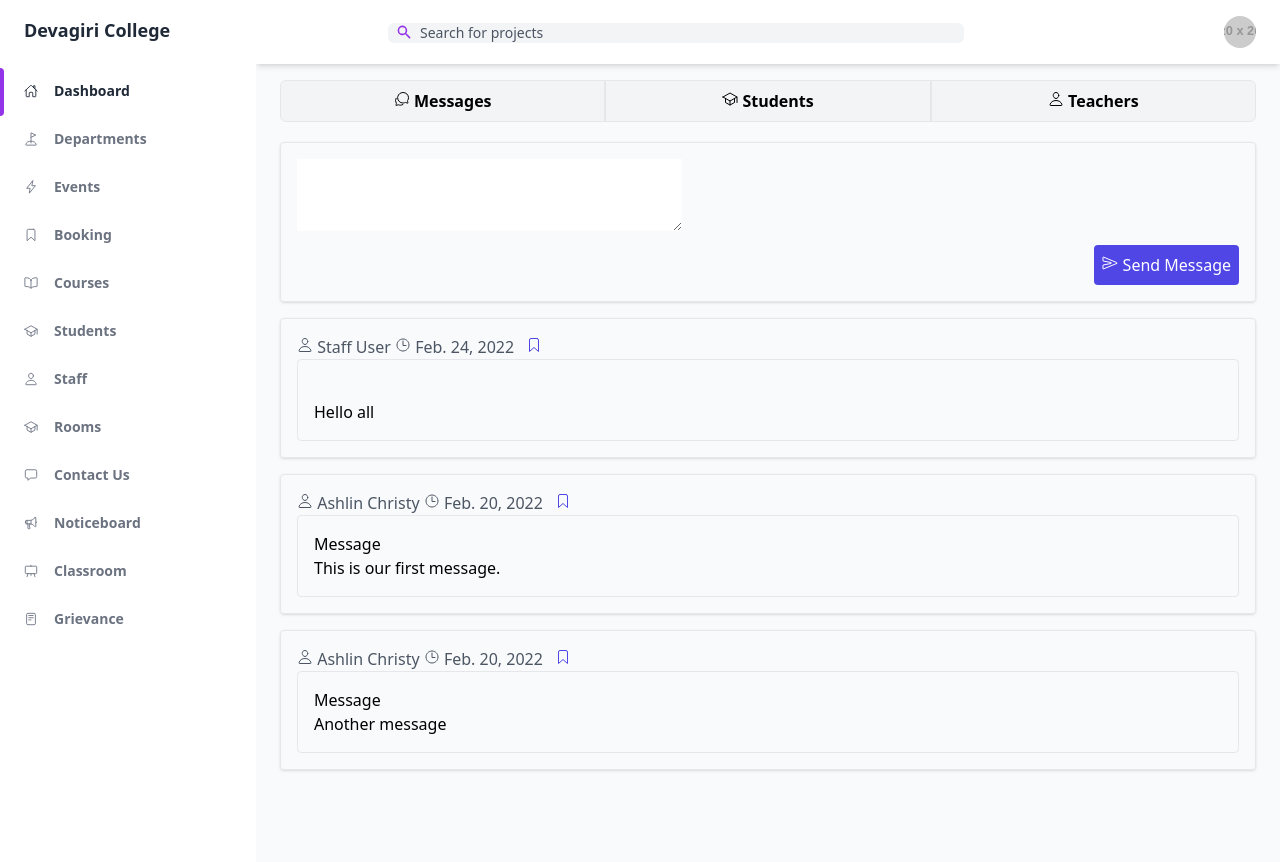
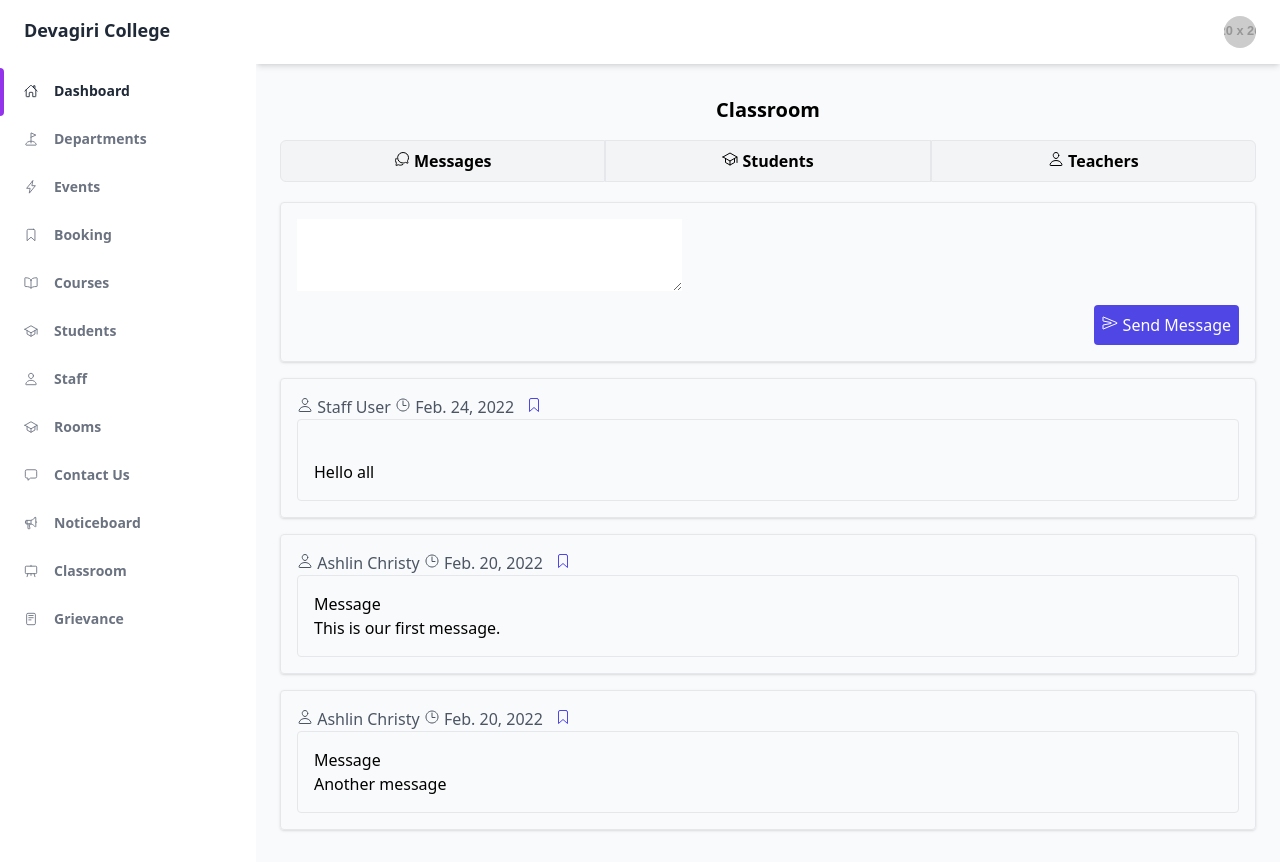
Before and after one commit to mishelshaji/devgree, a Django app: page /classroom/1 in a window 1280 px wide. Run offline with Django 3.2, Linux system fonts and the light colour scheme; a user stored in the database is signed in; data comes from the database, SQL or seed files in the repository; both versions use the stored data as it was after the commit; grey boxes labelled with a size stand in for pictures from a placeholder-image service; parts of the project's set-up code (start-up, migrations or seed data) failed here and were passed over; some libraries are stand-ins or nearby versions.

Commit message:
Completed classroom section

```diff
--- a/devgree/administrator/templates/administrator/classroom/list.html
+++ b/devgree/administrator/templates/administrator/classroom/list.html
@@ -1,11 +1,15 @@
 {% extends 'master.html' %}
 
 {% block content %}
+
+{% if user.admin %}
 <div class="flex">
     <a href="{% url 'classroom_create' %}" class="ml-auto bg-indigo-600 p-2 rounded text-white">
         + New Classroom
     </a>
 </div>
+{% endif %}
+
 <h1 class="font-bold text-2xl">Classrooms</h1>
 <hr />
 <div class="container mt-4">
--- a/devgree/administrator/templates/administrator/shared/left_sidebar.html
+++ b/devgree/administrator/templates/administrator/shared/left_sidebar.html
@@ -125,6 +125,13 @@
                     <span class="ml-4">Classroom</span>
                 </a>
             </li>
+            <li class="relative px-6 py-3">
+                <a class="inline-flex items-center w-full text-sm font-semibold transition-colors duration-150 hover:text-gray-800 dark:hover:text-gray-200"
+                    href="{% url 'noticeboard_list' %}">
+                    <ion-icon name="megaphone-outline"></ion-icon>
+                    <span class="ml-4">Noticeboard</span>
+                </a>
+            </li>
             {% else %}
             <li class="relative px-6 py-3">
                 <a class="inline-flex items-center w-full text-sm font-semibold transition-colors duration-150 hover:text-gray-800 dark:hover:text-gray-200"
--- a/devgree/administrator/templates/administrator/shared/navbar.html
+++ b/devgree/administrator/templates/administrator/shared/navbar.html
@@ -12,16 +12,16 @@
         <!-- Search input -->
         <div class="flex justify-center flex-1 lg:mr-32">
             <div class="relative w-full max-w-xl mr-6 focus-within:text-purple-500">
-                <div class="absolute inset-y-0 flex items-center pl-2">
+                <!-- <div class="absolute inset-y-0 flex items-center pl-2">
                     <svg class="w-4 h-4" aria-hidden="true" fill="currentColor" viewBox="0 0 20 20">
                         <path fill-rule="evenodd"
                             d="M8 4a4 4 0 100 8 4 4 0 000-8zM2 8a6 6 0 1110.89 3.476l4.817 4.817a1 1 0 01-1.414 1.414l-4.816-4.816A6 6 0 012 8z"
                             clip-rule="evenodd"></path>
                     </svg>
-                </div>
-                <input
+                </div> -->
+                <!-- <input
                     class="w-full pl-8 pr-2 text-sm text-gray-700 placeholder-gray-600 bg-gray-100 border-0 rounded-md dark:placeholder-gray-500 dark:focus:shadow-outline-gray dark:focus:placeholder-gray-600 dark:bg-gray-700 dark:text-gray-200 focus:placeholder-gray-500 focus:bg-white focus:border-purple-300 focus:outline-none focus:shadow-outline-purple form-input"
-                    type="text" placeholder="Search for projects" aria-label="Search" />
+                    type="text" placeholder="Search for projects" aria-label="Search" /> -->
             </div>
         </div>
         <ul class="flex items-center flex-shrink-0 space-x-6">
--- a/devgree/classroom/templates/classroom/home.html
+++ b/devgree/classroom/templates/classroom/home.html
@@ -3,30 +3,8 @@
 
 {% block content %}
 <div class="container">
-    <div class="grid grid-cols-3 rounded font-bold">
-        <div
-            class="bg-gray-100 flex justify-center py-2 border hover:bg-gray-200 transition rounded-tl-md rounded-bl-md">
-            <a href="" class="text-center">
-                <ion-icon name="chatbubbles-outline"></ion-icon>
-                Messages
-            </a>
-        </div>
-        <div class="bg-gray-100 flex justify-center py-2 border hover:bg-gray-200 transition">
-            <a href="">
-                <ion-icon name="school-outline"></ion-icon>
-                Students
-            </a>
-        </div>
-        <div
-            class="bg-gray-100 flex justify-center py-2 border hover:bg-gray-200 transition rounded-tr-md rounded-br-md">
-            <a href="">
-                <ion-icon name="person-outline"></ion-icon>
-                Teachers
-            </a>
-        </div>
-    </div>
-
-
+    <h1 class="text-center py-4 font-bold text-xl">Classroom</h1>
+    {% include 'classroom/shared/navbar.html' %}
     <div class="rounded border background-gray-100 shadow p-4 mt-5">
         <form method="post">
             {{ form.message }}
@@ -42,7 +20,6 @@
             </div>
         </form>
     </div>
-
 
     {% if object_list %}
     {% for message in object_list %}
--- /dev/null
+++ b/devgree/classroom/templates/classroom/shared/navbar.html
@@ -0,0 +1,22 @@
+<div class="grid grid-cols-3 rounded font-bold">
+    <div
+        class="bg-gray-100 flex justify-center py-2 border hover:bg-gray-200 transition rounded-tl-md rounded-bl-md">
+        <a href="{% url 'classroom_home' id=classroom.id %}" class="text-center">
+            <ion-icon name="chatbubbles-outline"></ion-icon>
+            Messages
+        </a>
+    </div>
+    <div class="bg-gray-100 flex justify-center py-2 border hover:bg-gray-200 transition">
+        <a href="{% url 'classroom_students' id=classroom.id %}">
+            <ion-icon name="school-outline"></ion-icon>
+            Students
+        </a>
+    </div>
+    <div
+        class="bg-gray-100 flex justify-center py-2 border hover:bg-gray-200 transition rounded-tr-md rounded-br-md">
+        <a href="{% url 'classroom_teachers' id=classroom.id %}">
+            <ion-icon name="person-outline"></ion-icon>
+            Teachers
+        </a>
+    </div>
+</div>
--- a/devgree/classroom/urls.py
+++ b/devgree/classroom/urls.py
@@ -3,5 +3,7 @@ from .views import *
 
 urlpatterns = [
     path('<id>', home, name='classroom_home'),
+    path('<id>/students/', students, name='classroom_students'),
+    path('<id>/teachers/', teachers, name='classroom_teachers'),
     path('join/', join_classroom, name='classroom_join'),
 ]
--- a/devgree/classroom/views.py
+++ b/devgree/classroom/views.py
@@ -12,6 +12,7 @@ from django.contrib import messages
 def home(request, id):
     context = {
         'object_list': ClassroomMessage.objects.order_by('-created_on').filter(classroom_id=id)[:100],
+        'classroom': get_object_or_404(ClassRoom, id=id),
     }
     if request.method == "GET":
         context['form'] = ClassroomMessageForm()
@@ -28,6 +29,22 @@ def home(request, id):
         else:
             context['form'] = form
             return render(request, 'classroom/home.html', context)
+
+def students(request, id):
+    classroom = get_object_or_404(ClassRoom, id=id)
+    context = {
+        'object_list': Student.objects.select_related('user').filter(course_id=classroom.course_id, semester=classroom.semester),
+        'classroom': classroom,
+    }
+    return render(request, 'classroom/students.html', context)
+
+def teachers(request, id):
+    classroom = get_object_or_404(ClassRoom, id=id)
+    context = {
+        'object_list': ClassRoomTeachers.objects.select_related('teacher').filter(classroom_id=id),
+        'classroom': classroom,
+    }
+    return render(request, 'classroom/teachers.html', context)
 
 @login_required
 def pin_messages(request, id):
```
Also changed, not shown: devgree/administrator/templates/administrator/department/list.html (+6 -5 lines), devgree/administrator/templates/administrator/noticeboard/list.html (+8 -1 lines), devgree/classroom/templates/classroom/students.html (added, +23 -0 lines), devgree/classroom/templates/classroom/teachers.html (added, +23 -0 lines), devgree/db.sqlite3.
